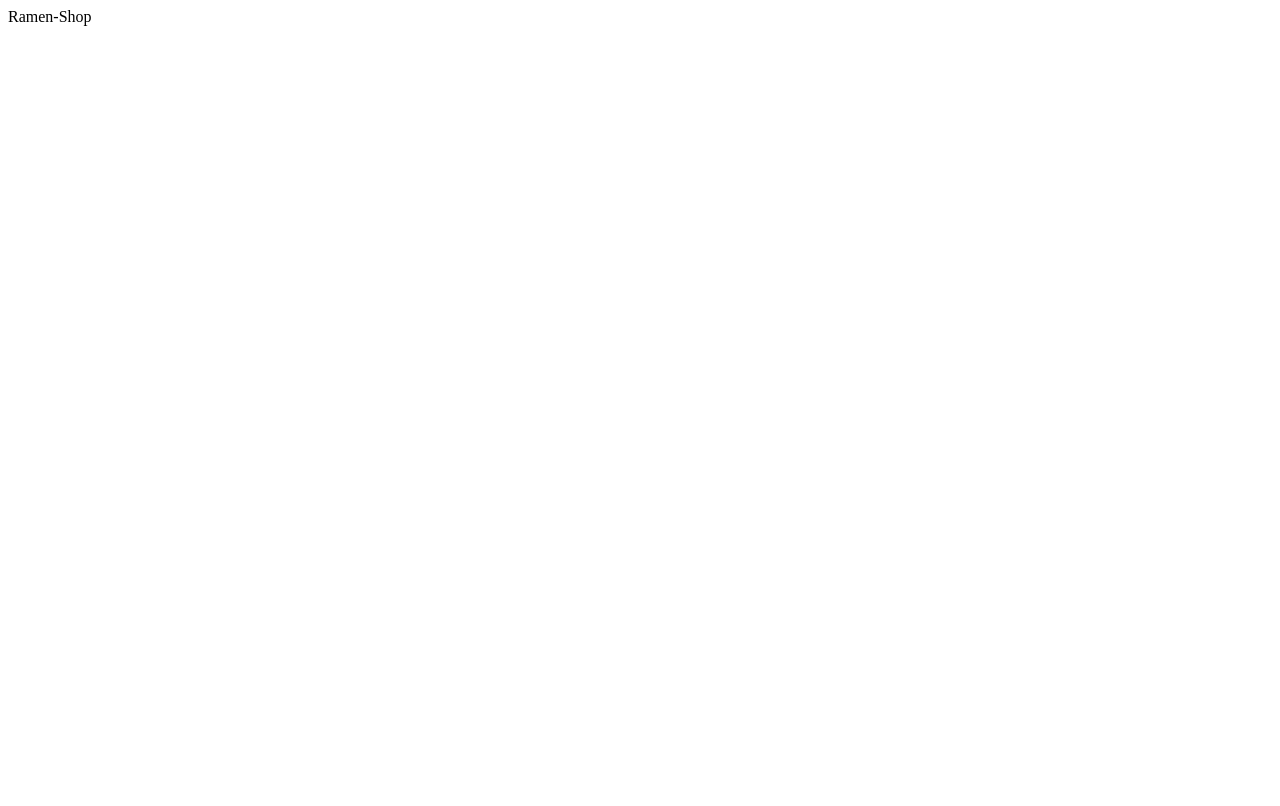
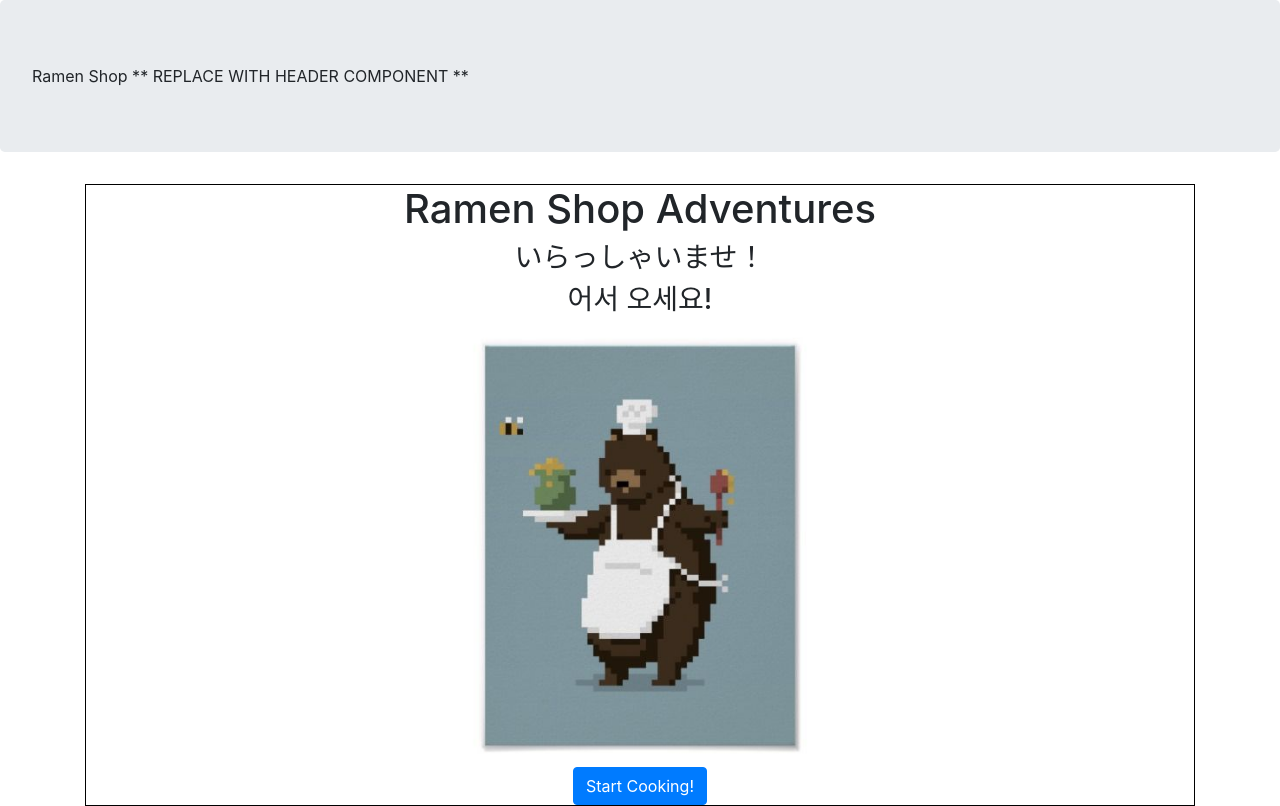
Before and after one commit to HyungNLee/Ramen-Shop, a React app: page / in a window 1280 px wide. Built offline with nearby package versions, Linux system fonts and the light colour scheme.

Commit message:
Make intro page and create game page.

```diff
--- a/package.json
+++ b/package.json
@@ -12,6 +12,7 @@
   "author": "",
   "license": "ISC",
   "dependencies": {
+    "bootstrap": "^4.1.3",
     "css-loader": "^1.0.1",
     "prop-types": "^15.5.10",
     "react": "^15.5.4",
@@ -28,8 +29,10 @@
     "eslint": "^4.13.1",
     "eslint-loader": "^2.1.1",
     "eslint-plugin-react": "^7.11.1",
+    "file-loader": "^1.1.6",
     "html-webpack-plugin": "^2.29.0",
     "react-hot-loader": "^3.0.0-beta.7",
+    "url-loader": "^0.6.2",
     "uuid": "^3.3.2",
     "webpack": "^3.4.0",
     "webpack-dev-server": "^2.5.0"
--- a/src/components/App.jsx
+++ b/src/components/App.jsx
@@ -1,24 +1,28 @@
 import React from 'react';
 //import PropTypes from 'prop-types';
 import { Switch, Route } from 'react-router-dom';
+import IntroPage from './IntroPage';
+import Game from './Game';
+import '../../node_modules/bootstrap/dist/css/bootstrap.min.css'
 
 /*
   import { Link } from 'react-router-dom';
   <Link to="/">Home</Link> | <Link to="/newticket">Create Ticket</Link>
 */
 
-function App(){
-  var styles = {
-  };
+function App() {
   return (
-    <div style={styles}>
+    <div>
       <style jsx>{`
-        font-family: Helvetica;
-      `}</style>
-      Ramen-Shop
-      {/* <Switch>
-        <Route exact path='/' component={} />
-      </Switch> */}
+          font-family: Helvetica;
+        `}</style>
+      <div className='jumbotron'>Ramen Shop ** REPLACE WITH HEADER COMPONENT **</div>
+      <div className='container'>
+        <Switch>
+          <Route exact path='/' component={IntroPage} />
+          <Route path='/game' component={Game} />
+        </Switch>
+      </div>
     </div>
   );
 }
--- /dev/null
+++ b/src/components/Game.jsx
@@ -0,0 +1,20 @@
+import React from 'react';
+
+class Game extends React.Component {
+  constructor(props) {
+    super(props);
+    this.state = {
+
+    }
+  }
+
+  render() {
+    return (
+      <div>
+        <h1>GAME</h1>
+      </div>
+    );
+  }
+}
+
+export default Game;
--- /dev/null
+++ b/src/components/IntroPage.jsx
@@ -0,0 +1,32 @@
+import React from 'react';
+import BearChef from '../assets/BearChef.jpg';
+import { Link } from 'react-router-dom';
+
+function IntroPage() {
+  return (
+    <div>
+      <style jsx>{`
+      .chef-picture-styles {
+        width: 40%;
+      }
+      .intro-body {
+        text-align: center;
+        border: 1px solid black;
+      }
+      .btn {
+        display: block;
+        margin: 0 auto;
+      }
+      `}</style>
+      <div className='intro-body'>
+        <h1>Ramen Shop Adventures</h1>
+        <h3>いらっしゃいませ！</h3>
+        <h3>어서 오세요!</h3>
+        <img className='chef-picture-styles' src={BearChef} />
+        <Link to='/game'><button className='btn btn-primary'>Start Cooking!</button></Link>
+      </div>
+    </div>
+  );
+}
+
+export default IntroPage;
--- a/webpack.config.js
+++ b/webpack.config.js
@@ -53,7 +53,17 @@ module.exports = {
       {
         test: /\.css$/,
         loader: ['style-loader', 'css-loader']
-      }
+      },
+      {
+        test: /\.(png|gif|jp(e*)g|svg)$/,
+        use: {
+          loader: 'url-loader',
+          options: {
+            limit: 8000,
+            name: 'images/[hash]-[name].[ext]'
+          }
+        }
+      },
     ],
   },
   plugins: [
```
Also changed, not shown: src/assets/BearChef.jpg (added), src/components/Ingredients.jsx (added), 1 other file (tests, documents, lock files or other folders).
